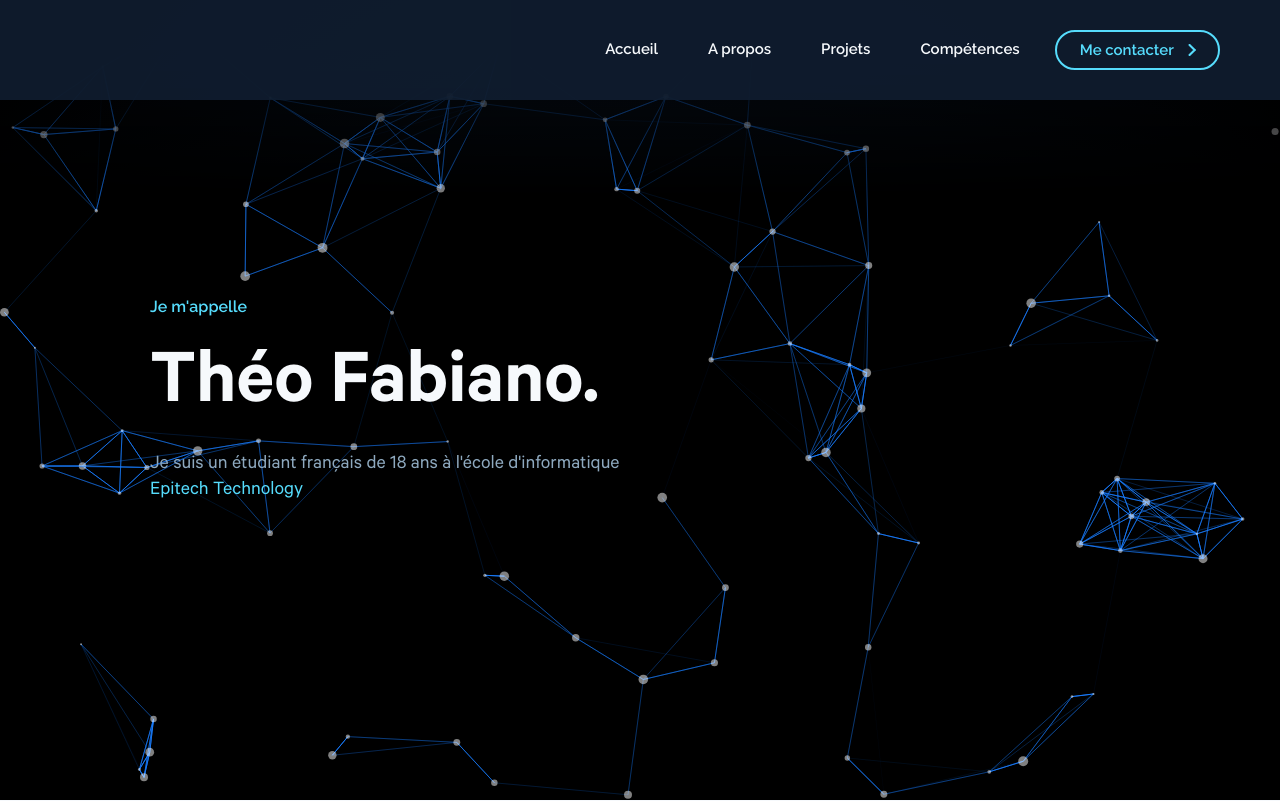
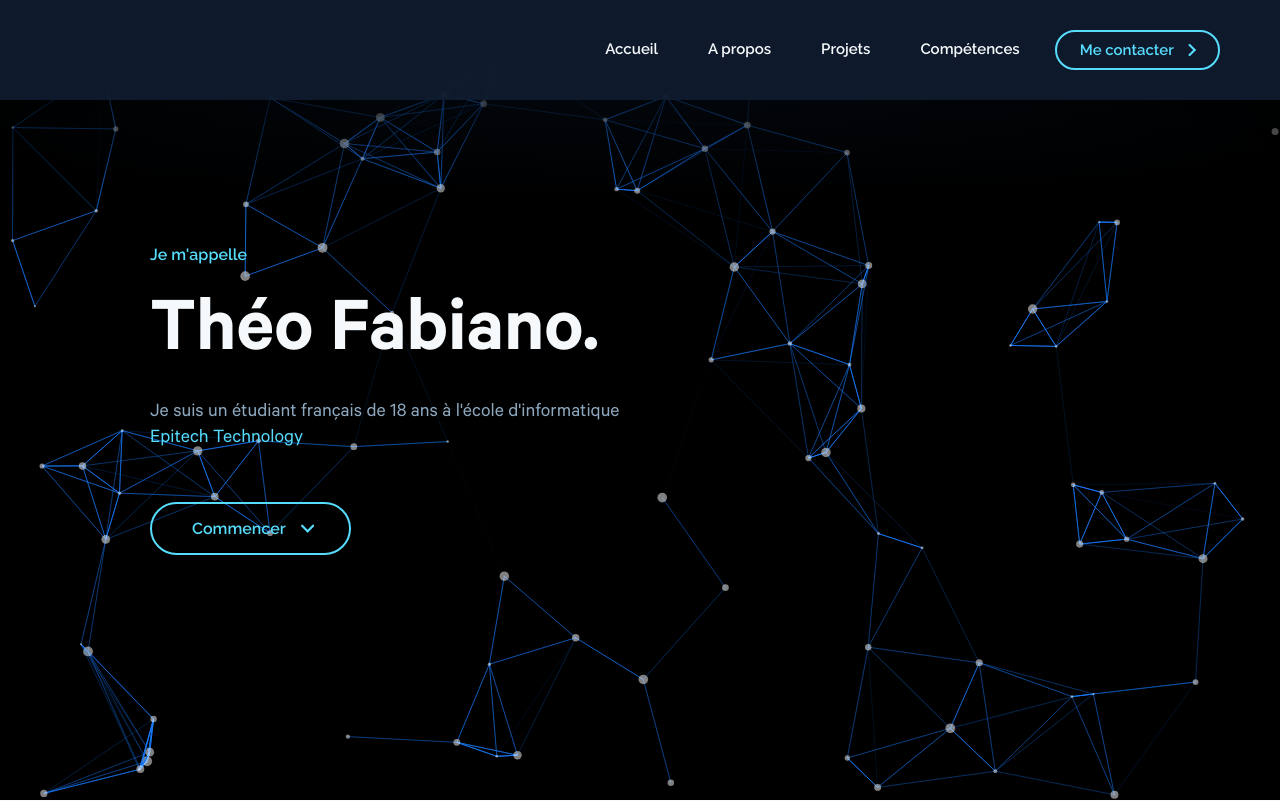
Before and after one commit to TheoEwzZer/theoewzzer.github.io, a React (Create React App) app: page / in a window 1280 px wide. Shown: the top 801 px of the page. Built offline with nearby package versions, Linux system fonts and the light colour scheme.

Commit message:
♻️ refactor: refactor code to improve readability and maintainability 💫 feat: add animations to home section elements for a better user experience 🔧 fix: adjust home section height based on content to prevent overflow

```diff
--- a/src/home.tsx
+++ b/src/home.tsx
@@ -4,12 +4,62 @@ import "./css/properties.css";
 import "./css/style.css";
 
 import Particles from "./Particles";
+import { is_in_viewport, sleep } from "./utils";
 
 function Home(): React.ReactElement {
   const birthdate = new Date(2004, 11, 15);
   const age: number = Math.floor(
     (Date.now() - birthdate.getTime()) / (365.25 * 24 * 60 * 60 * 1000)
   );
+
+  const home_in_animations: () => void = (): void => {
+    let done: boolean = false;
+    let elements: NodeListOf<HTMLElement> = document.querySelectorAll(
+      "#home_section .in_animation"
+    );
+    let section: HTMLElement | null = document.querySelector("#home_section");
+
+    const in_animation_check: () => Promise<void> = async (): Promise<void> => {
+      if (!done && is_in_viewport(section)) {
+        for (let i of elements) {
+          i.style.opacity = "1";
+          i.style.transform = "translateY(0)";
+          await sleep(300);
+        }
+
+        done = true;
+      }
+    };
+
+    window.addEventListener("scroll", (): void => {
+      in_animation_check();
+    });
+
+    window.addEventListener("resize", (): void => {
+      in_animation_check();
+    });
+
+    in_animation_check();
+  };
+
+  const home_events: () => void = (): void => {
+    const content: HTMLElement | null = document.querySelector(
+      "#home_section .content"
+    );
+    if (content) {
+      const rect: DOMRect = content.getBoundingClientRect();
+      const section: HTMLElement | null =
+        document.querySelector("#home_section");
+      if (section) {
+        section.style.minHeight = rect.height + 90 + "px";
+      }
+    }
+  };
+
+  React.useEffect((): void => {
+    home_in_animations();
+    home_events();
+  }, []);
 
   return (
     <>
@@ -21,9 +71,9 @@ function Home(): React.ReactElement {
           <Particles />
         </div>
         <div className="content">
-          <span className="hi">Je m'appelle</span>
-          <span className="name">Théo Fabiano.</span>
-          <p className="bio">
+          <span className="hi in_animation">Je m'appelle</span>
+          <span className="name in_animation">Théo Fabiano.</span>
+          <p className="bio in_animation">
             Je suis un étudiant français de {age} ans à l'école d'informatique
             <a
               className="link"
@@ -34,6 +84,21 @@ function Home(): React.ReactElement {
               Epitech Technology
             </a>
           </p>
+          <div className="home_button in_animation">
+            <a className="button" href="#about">
+              <p>Commencer</p>
+              <svg
+                className="button_arrow"
+                xmlns="http://www.w3.org/2000/svg"
+                viewBox="0 0 17.69 17.39"
+              >
+                <g>
+                  <path className="path_1" d="M8.9 12.4 L8.9 12.4" />
+                  <path className="path_2" d="M16.2 5 8.9 12.4 1.5 5" />
+                </g>
+              </svg>
+            </a>
+          </div>
         </div>
       </section>
     </>
```
